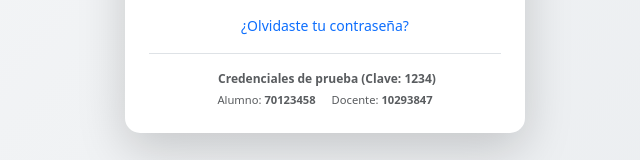
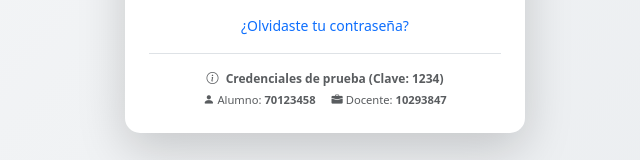
Before and after one commit to Proyecto-Herramientas-Desarrollo/Proyecto-Portal-Colegio, an Angular app: page /login in a window 1280 px wide. Shown: the part 531-691 px from the top of the page, without its empty margins (315-955 px from the left). Built offline with nearby package versions, Linux system fonts and the light colour scheme.

Commit message:
instalar y configurar bootstrap-icons para mejorar la UI

```diff
--- a/package.json
+++ b/package.json
@@ -18,6 +18,7 @@
     "@angular/platform-browser": "^21.2.0",
     "@angular/router": "^21.2.0",
     "bootstrap": "^5.3.8",
+    "bootstrap-icons": "^1.13.1",
     "rxjs": "~7.8.0",
     "tslib": "^2.3.0"
   },
--- a/src/styles.css
+++ b/src/styles.css
@@ -1 +1 @@
-/* You can add global styles to this file, and also import other style files */
+@import "bootstrap-icons/font/bootstrap-icons.css";
```
Also changed, not shown: 1 other file (tests, documents, lock files or other folders).
